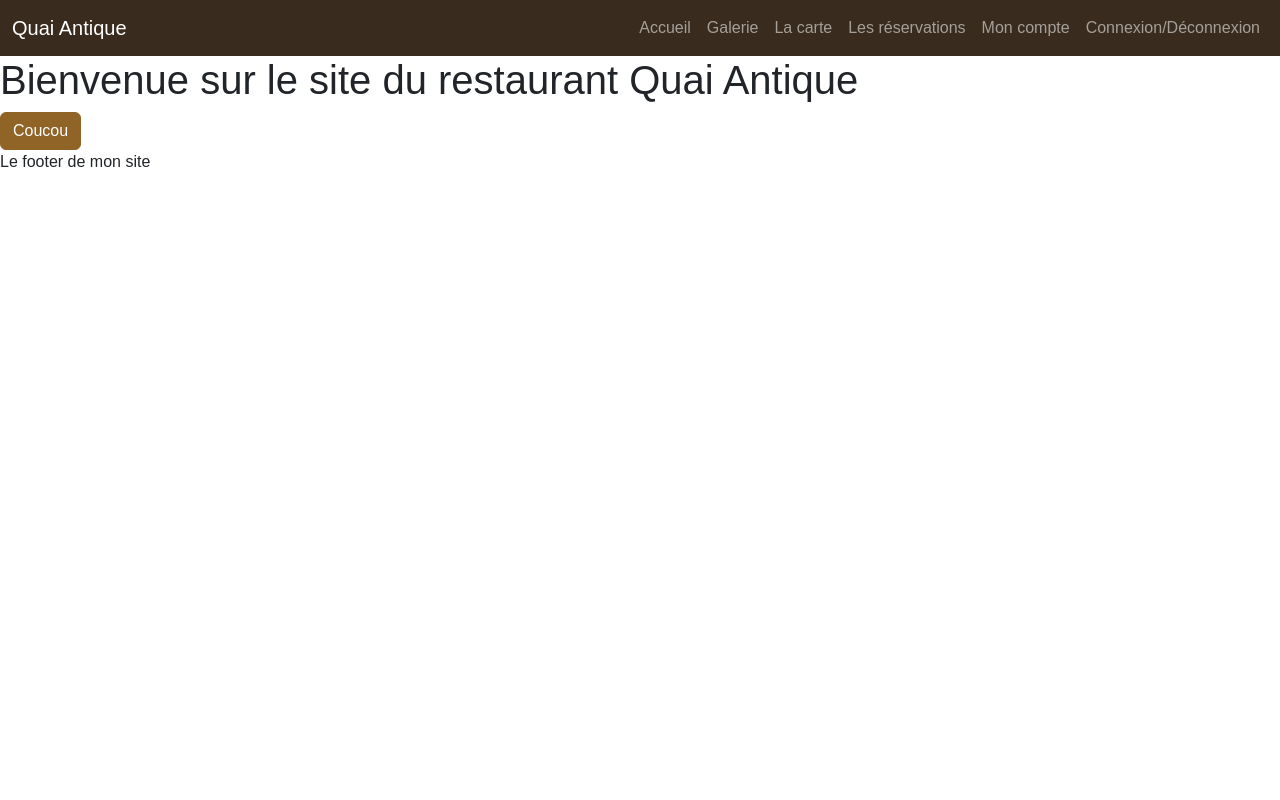
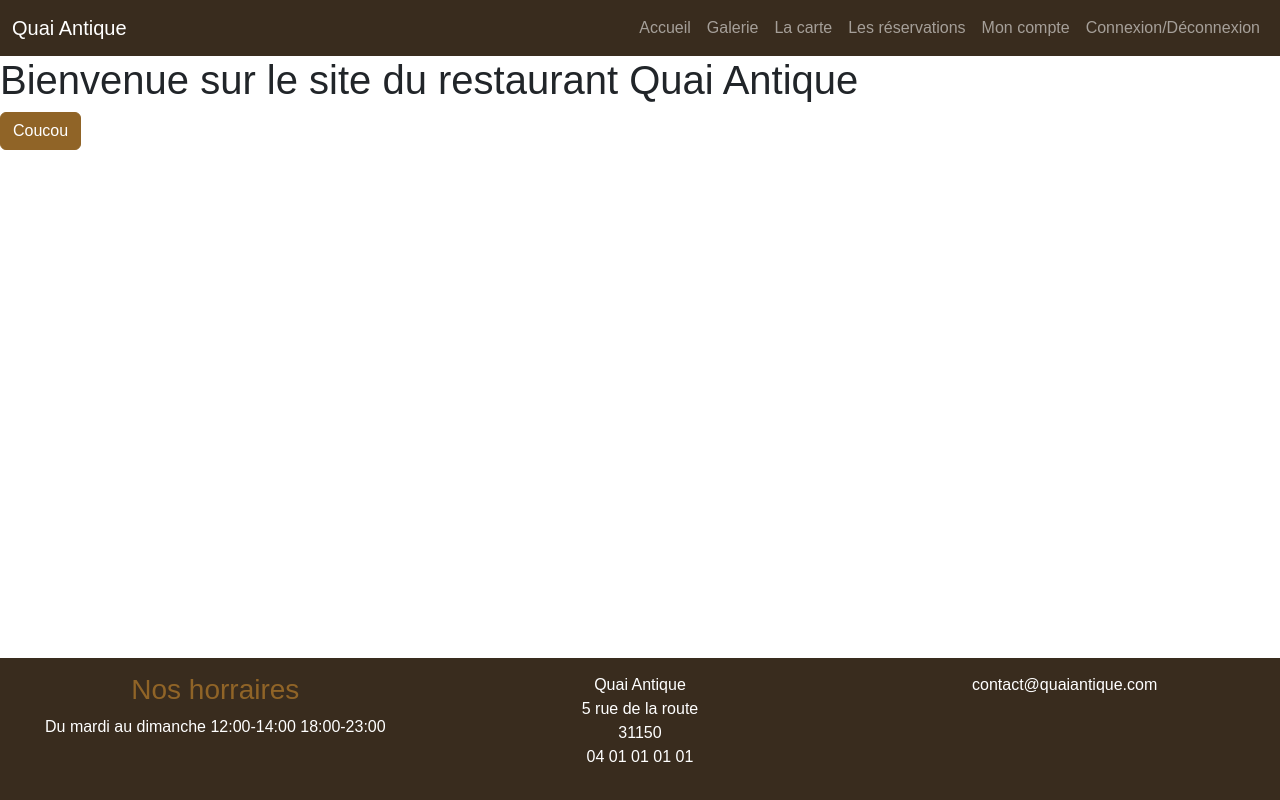
Before and after one commit to Tixier-Julien/QuaiAntiqueRestaurantFront, a website with bundled scripts: page index.html in a window 1280 px wide. Built offline with nearby package versions, Linux system fonts and the light colour scheme; files whose address does not match are found by name; a web font is replaced by a local one.

Commit message:
add footer

```diff
--- a/index.html
+++ b/index.html
@@ -46,7 +46,23 @@
         <!--Le contenu de la page sera injectée ici-->
     </main>
 
-    <footer>Le footer de mon site</footer>
+    <footer class="bg-dark text-white text-center footer">
+      <div class="row">
+        <div class="col-12 col-lg-4">
+          <h3 class="text-primary">Nos horraires</h3>
+          <p>Du mardi au dimanche  12:00-14:00  18:00-23:00</p>
+        </div>
+        <div class="col-6 col-lg-4">
+          <p>Quai Antique <br>
+          5 rue de la route <br>
+        31150 <br>
+      04 01 01 01 01</p>
+        </div>
+        <div class="col-6 col-lg-4">
+          <p>contact@quaiantique.com</p>
+        </div>
+      </div>
+    </footer>
 
     <script type="module" src="Router/router.js"></script>
     <script src="node_modules/bootstrap/dist/js/bootstrap.bundle.min.js"></script>
--- a/scss/main.scss
+++ b/scss/main.scss
@@ -1,2 +1,18 @@
 @import url(/node_modules/bootstrap-icons/font/bootstrap-icons.css);
 @import 'custom';
+
+html{
+    position: relative;
+    min-height: 100%;
+}
+
+main{
+    margin-bottom: 250px;
+}
+
+footer.footer{
+    padding: 15px;
+    position: absolute;
+    bottom: 0;
+    width: 100%;
+}
```
Also changed, not shown: scss/main.css, 1 other file.
